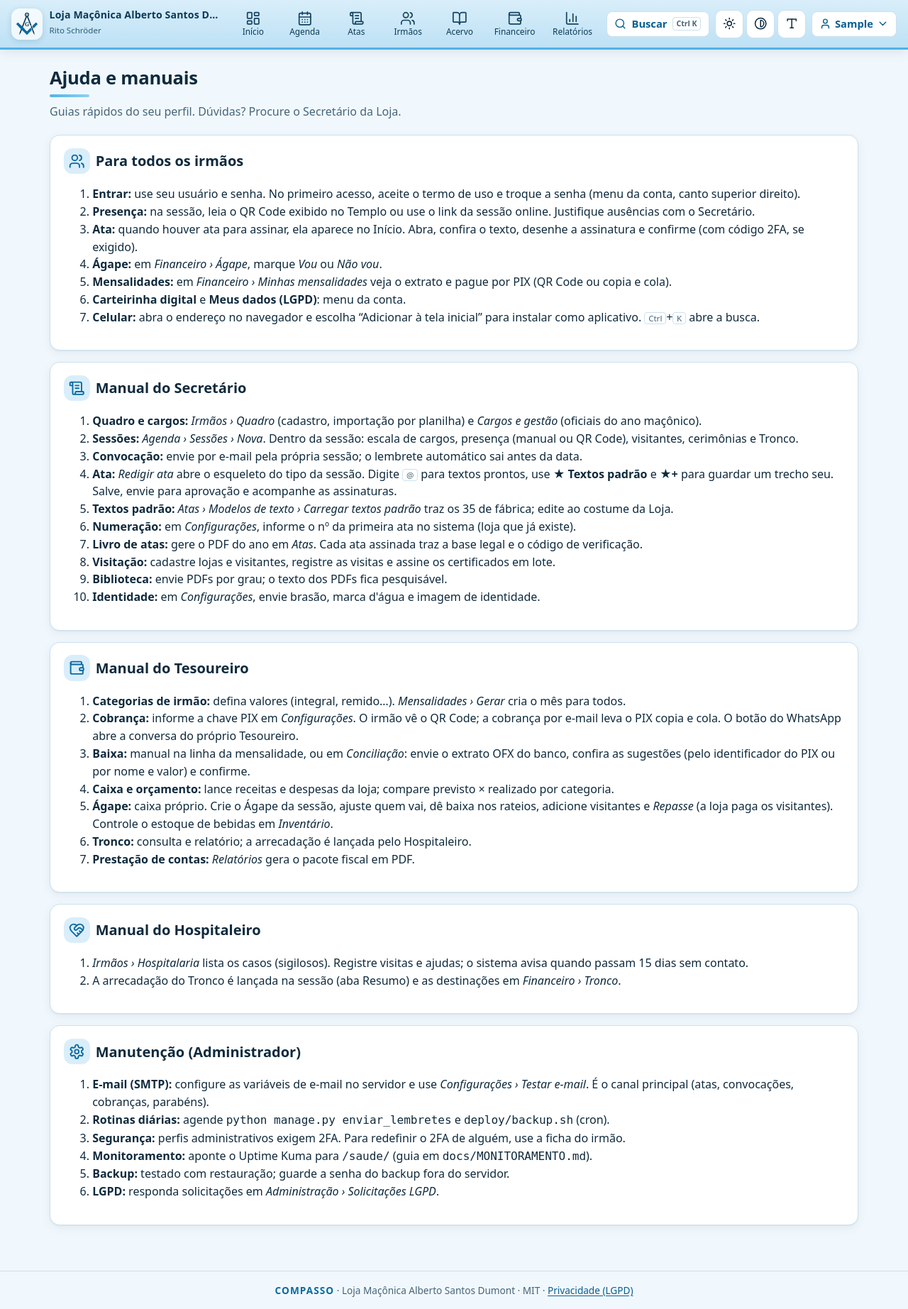
After one commit to JvPawlowicz/sistemalojamaconicaalbertosantosdumont, a Django app: page /ajuda/ in a window 1280 px wide. The commit adds this page. Shown: the whole page at 71% size. Run offline with Django 5.2, Linux system fonts and the light colour scheme; the visitor is signed in with stand-in values (Sample User, id 1); data comes from the database, SQL or seed files in the repository; data that the repository does not hold is empty.

Commit message:
Ajuda e manuais por perfil; docs atualizados

```diff
--- /dev/null
+++ b/apps/core/templates/core/ajuda.html
@@ -0,0 +1,42 @@
+{% extends "base.html" %}{% load loja %}
+{% block titulo %}Ajuda e manuais{% endblock %}
+{% block conteudo %}
+<div class="cabecalho-pagina"><div><h1>Ajuda e manuais</h1><p>Guias rápidos do seu perfil. Dúvidas? Procure o Secretário da Loja.</p></div></div>
+<div class="card"><h2>{% icon "users" %} Para todos os irmãos</h2><ol>
+<li><strong>Entrar:</strong> use seu usuário e senha. No primeiro acesso, aceite o termo de uso e troque a senha (menu da conta, canto superior direito).</li>
+<li><strong>Presença:</strong> na sessão, leia o QR Code exibido no Templo ou use o link da sessão online. Justifique ausências com o Secretário.</li>
+<li><strong>Ata:</strong> quando houver ata para assinar, ela aparece no Início. Abra, confira o texto, desenhe a assinatura e confirme (com código 2FA, se exigido).</li>
+<li><strong>Ágape:</strong> em <em>Financeiro › Ágape</em>, marque <em>Vou</em> ou <em>Não vou</em>.</li>
+<li><strong>Mensalidades:</strong> em <em>Financeiro › Minhas mensalidades</em> veja o extrato e pague por PIX (QR Code ou copia e cola).</li>
+<li><strong>Carteirinha digital</strong> e <strong>Meus dados (LGPD)</strong>: menu da conta.</li>
+<li><strong>Celular:</strong> abra o endereço no navegador e escolha “Adicionar à tela inicial” para instalar como aplicativo. <kbd>Ctrl</kbd>+<kbd>K</kbd> abre a busca.</li></ol></div>
+{% if sec %}<div class="card"><h2>{% icon "scroll-text" %} Manual do Secretário</h2><ol>
+<li><strong>Quadro e cargos:</strong> <em>Irmãos › Quadro</em> (cadastro, importação por planilha) e <em>Cargos e gestão</em> (oficiais do ano maçônico).</li>
+<li><strong>Sessões:</strong> <em>Agenda › Sessões › Nova</em>. Dentro da sessão: escala de cargos, presença (manual ou QR Code), visitantes, cerimônias e Tronco.</li>
+<li><strong>Convocação:</strong> envie por e-mail pela própria sessão; o lembrete automático sai antes da data.</li>
+<li><strong>Ata:</strong> <em>Redigir ata</em> abre o esqueleto do tipo da sessão. Digite <kbd>@</kbd> para textos prontos, use <strong>★ Textos padrão</strong> e <strong>★+</strong> para guardar um trecho seu. Salve, envie para aprovação e acompanhe as assinaturas.</li>
+<li><strong>Textos padrão:</strong> <em>Atas › Modelos de texto › Carregar textos padrão</em> traz os 35 de fábrica; edite ao costume da Loja.</li>
+<li><strong>Numeração:</strong> em <em>Configurações</em>, informe o nº da primeira ata no sistema (loja que já existe).</li>
+<li><strong>Livro de atas:</strong> gere o PDF do ano em <em>Atas</em>. Cada ata assinada traz a base legal e o código de verificação.</li>
+<li><strong>Visitação:</strong> cadastre lojas e visitantes, registre as visitas e assine os certificados em lote.</li>
+<li><strong>Biblioteca:</strong> envie PDFs por grau; o texto dos PDFs fica pesquisável.</li>
+<li><strong>Identidade:</strong> em <em>Configurações</em>, envie brasão, marca d'água e imagem de identidade.</li></ol></div>{% endif %}
+{% if tes %}<div class="card"><h2>{% icon "wallet" %} Manual do Tesoureiro</h2><ol>
+<li><strong>Categorias de irmão:</strong> defina valores (integral, remido…). <em>Mensalidades › Gerar</em> cria o mês para todos.</li>
+<li><strong>Cobrança:</strong> informe a chave PIX em <em>Configurações</em>. O irmão vê o QR Code; a cobrança por e-mail leva o PIX copia e cola. O botão do WhatsApp abre a conversa do próprio Tesoureiro.</li>
+<li><strong>Baixa:</strong> manual na linha da mensalidade, ou em <em>Conciliação</em>: envie o extrato OFX do banco, confira as sugestões (pelo identificador do PIX ou por nome e valor) e confirme.</li>
+<li><strong>Caixa e orçamento:</strong> lance receitas e despesas da loja; compare previsto × realizado por categoria.</li>
+<li><strong>Ágape:</strong> caixa próprio. Crie o Ágape da sessão, ajuste quem vai, dê baixa nos rateios, adicione visitantes e <em>Repasse</em> (a loja paga os visitantes). Controle o estoque de bebidas em <em>Inventário</em>.</li>
+<li><strong>Tronco:</strong> consulta e relatório; a arrecadação é lançada pelo Hospitaleiro.</li>
+<li><strong>Prestação de contas:</strong> <em>Relatórios</em> gera o pacote fiscal em PDF.</li></ol></div>{% endif %}
+{% if hosp %}<div class="card"><h2>{% icon "heart-handshake" %} Manual do Hospitaleiro</h2><ol>
+<li><em>Irmãos › Hospitalaria</em> lista os casos (sigilosos). Registre visitas e ajudas; o sistema avisa quando passam 15 dias sem contato.</li>
+<li>A arrecadação do Tronco é lançada na sessão (aba Resumo) e as destinações em <em>Financeiro › Tronco</em>.</li></ol></div>{% endif %}
+{% if adm %}<div class="card"><h2>{% icon "settings" %} Manutenção (Administrador)</h2><ol>
+<li><strong>E-mail (SMTP):</strong> configure as variáveis de e-mail no servidor e use <em>Configurações › Testar e-mail</em>. É o canal principal (atas, convocações, cobranças, parabéns).</li>
+<li><strong>Rotinas diárias:</strong> agende <code>python manage.py enviar_lembretes</code> e <code>deploy/backup.sh</code> (cron).</li>
+<li><strong>Segurança:</strong> perfis administrativos exigem 2FA. Para redefinir o 2FA de alguém, use a ficha do irmão.</li>
+<li><strong>Monitoramento:</strong> aponte o Uptime Kuma para <code>/saude/</code> (guia em <code>docs/MONITORAMENTO.md</code>).</li>
+<li><strong>Backup:</strong> testado com restauração; guarde a senha do backup fora do servidor.</li>
+<li><strong>LGPD:</strong> responda solicitações em <em>Administração › Solicitações LGPD</em>.</li></ol></div>{% endif %}
+{% endblock %}
--- a/apps/core/urls.py
+++ b/apps/core/urls.py
@@ -12,6 +12,7 @@ urlpatterns = [
     path("manifest.webmanifest", views.manifest, name="manifest"),
     path("sw.js", views.service_worker, name="service_worker"),
     path("offline/", views.offline, name="offline"),
+    path("ajuda/", views.ajuda, name="ajuda"),
     path("saude/", views.saude, name="saude"),
     path("avisos/", views_avisos.avisos, name="avisos"),
     path("avisos/novo/", views_avisos.aviso_form, name="aviso_novo"),
--- a/apps/core/views.py
+++ b/apps/core/views.py
@@ -458,3 +458,13 @@ def saude(request):
         return JsonResponse({"status": "ok"})
     except Exception:  # noqa: BLE001
         return JsonResponse({"status": "erro", "banco": "indisponível"}, status=503)
+
+
+@login_required
+def ajuda(request):
+    """Guias de uso por perfil (Irmão, Secretário, Tesoureiro e manutenção)."""
+    u = request.user
+    return render(request, "core/ajuda.html", {
+        "sec": u.tem_perfil(P.SECRETARIO), "tes": u.tem_perfil(P.TESOUREIRO), "adm": u.tem_perfil(P.ADMINISTRADOR),
+        "hosp": u.tem_perfil(P.HOSPITALEIRO), "dev": u.tem_perfil(P.DESENVOLVEDOR),
+    })
--- a/templates/base.html
+++ b/templates/base.html
@@ -42,6 +42,7 @@
           <p class="menu-usuario-nome"><strong>{{ user.nome_completo|default:user.username }}</strong><small>{{ grau_nome|default:"Técnico" }}</small></p>
           <a role="menuitem" href="{% url 'irmaos:meu_perfil' %}">{% icon "user" %} Meu cadastro</a>
           <a role="menuitem" href="{% url 'irmaos:carteirinha' %}">{% icon "id-card" %} Carteirinha digital</a>
+          <a role="menuitem" href="{% url 'core:ajuda' %}">{% icon "book-open" %} Ajuda e manuais</a>
           <a role="menuitem" href="{% url 'core:meus_dados' %}">{% icon "shield-check" %} Meus dados (LGPD)</a>
           <a role="menuitem" href="{% url 'password_change' %}">{% icon "lock" %} Alterar senha</a>
           <form method="post" action="{% url 'logout' %}">{% csrf_token %}<button role="menuitem" type="submit">{% icon "log-out" %} Sair</button></form>
```
Also changed, not shown: docs/TESTE.md (+7 -0 lines), tests/test_fase6.py (+7 -0 lines), tests/test_navegacao.py (+1 -1 lines), README.md.
